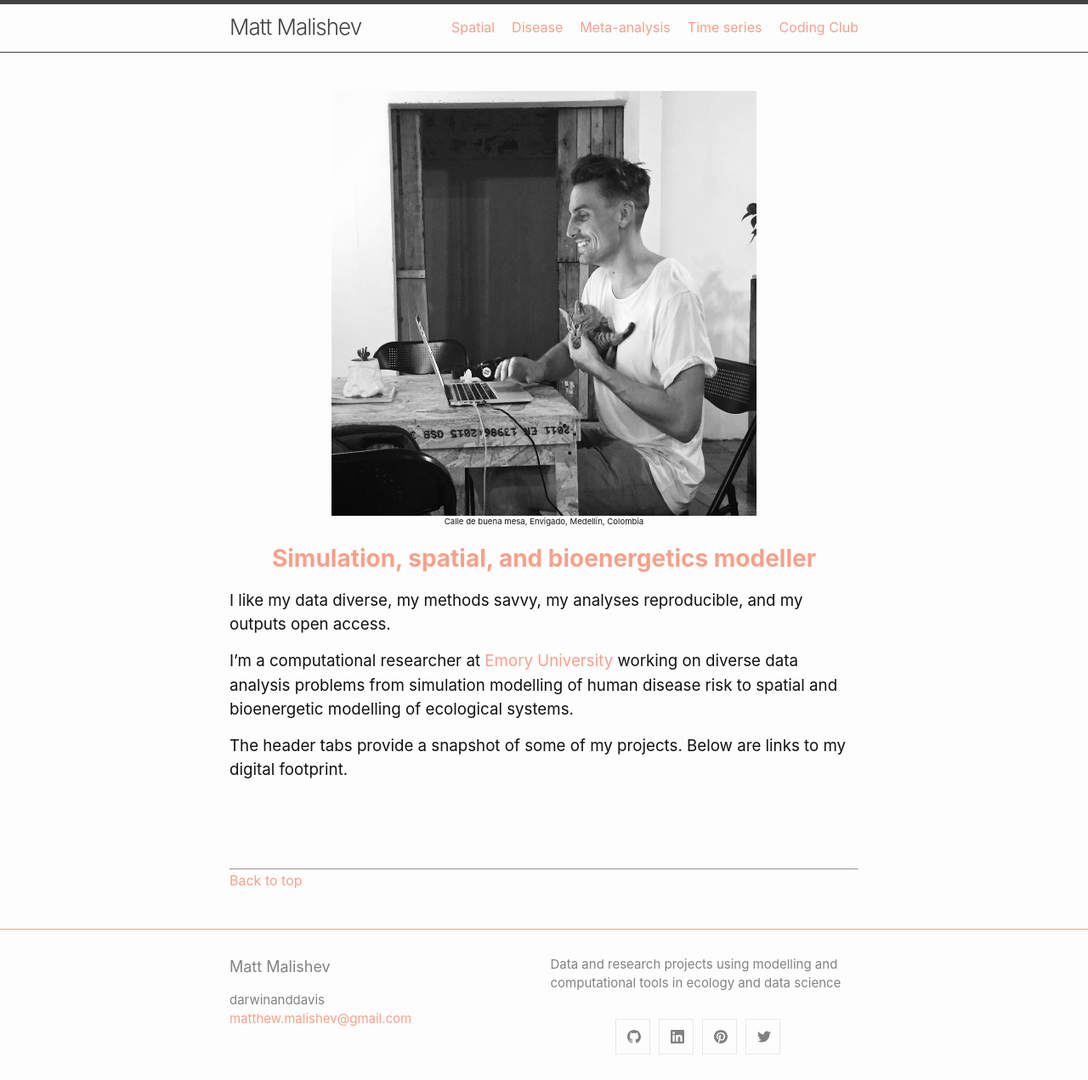
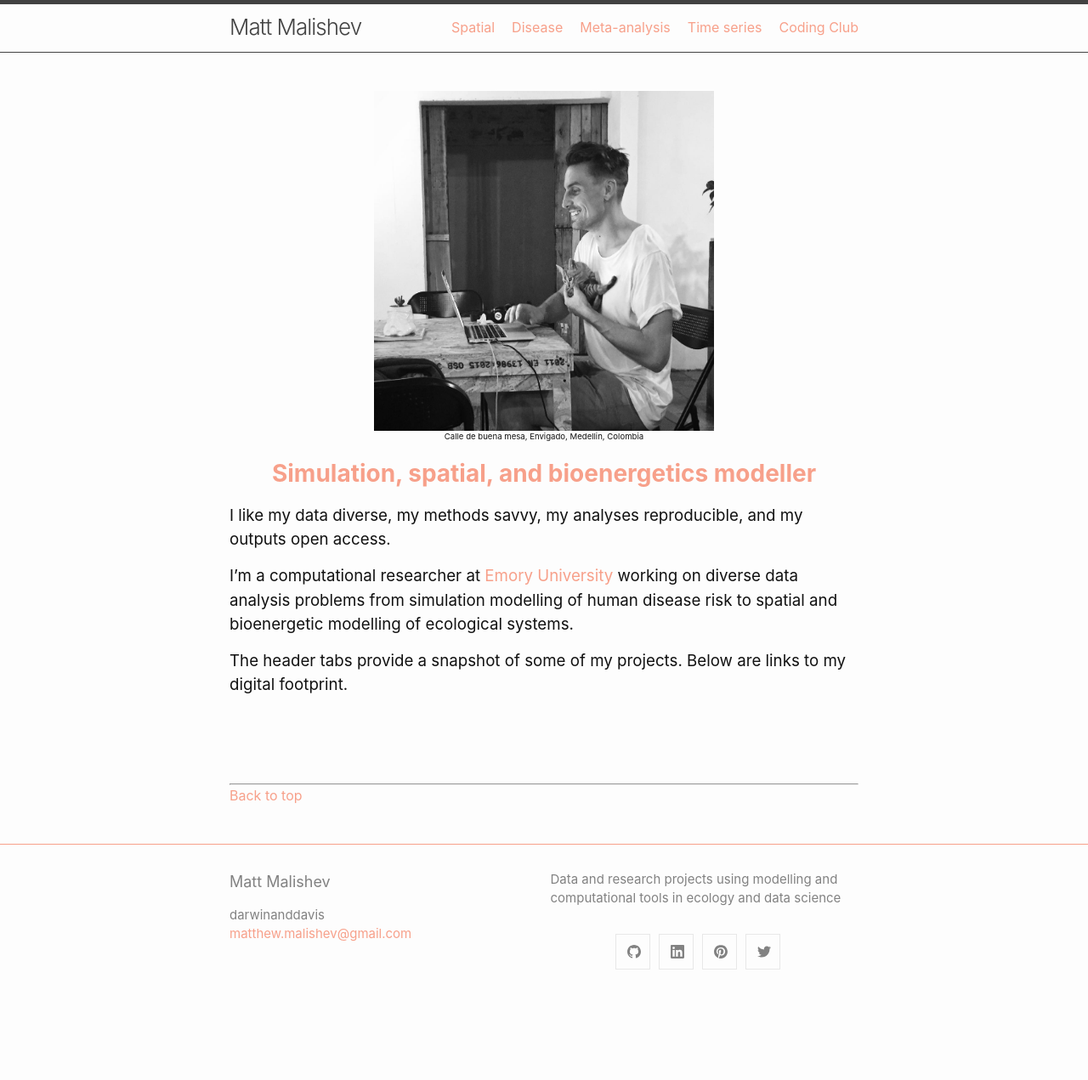
Before and after one commit to darwinanddavis/DataPortfolio, a Jekyll site: the page built from index.md, in a window 1280 px wide. Shown: the whole page at 85% size. Built offline with Jekyll 4.4.1, drawn with Linux system fonts in a browser that asks for light colours; our own code applies the rules of GitHub Pages for plain Markdown files; after the commit the page ends 1171 px from its top, so only the background shows below that.

Commit message:
landing img2

```diff
--- a/index.md
+++ b/index.md
@@ -1,7 +1,7 @@
 <a id="top"></a>
 
 <center>
-	<img src="img/mm.jpg" width="500" height="500" >
+	<img src="img/mm.jpg" width="400" height="400" >
 	<p style="font-size:60%">
 		Calle de buena mesa, Envigado, Medellin, Colombia
 	</p>
```
